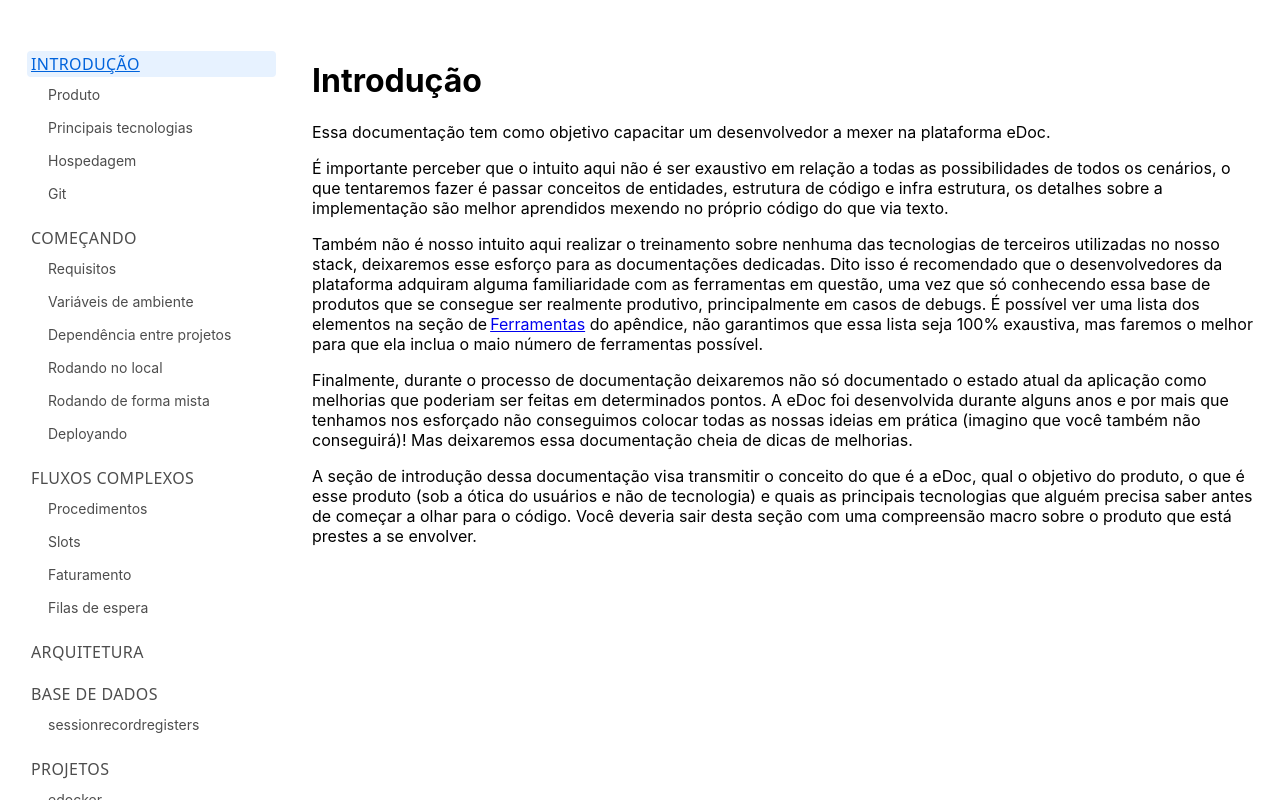
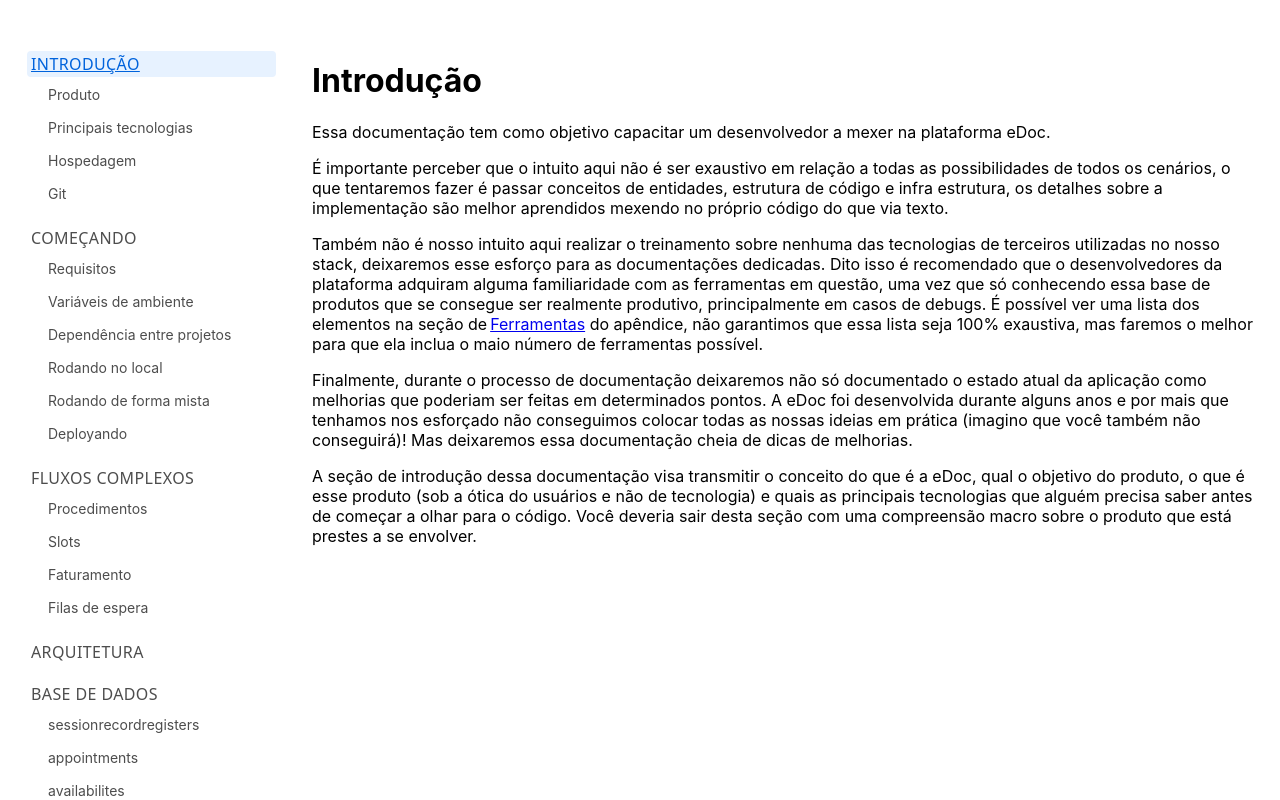
Before and after one commit to plenasaude/edoc-documentation, a React (Vite) app: page / in a window 1280 px wide. Built offline with nearby package versions, Linux system fonts and the light colour scheme.

Commit message:
Documented Appointments, availabilities and cids collections

```diff
--- a/package.json
+++ b/package.json
@@ -13,6 +13,7 @@
     "file-saver": "^2.0.5",
     "react": "^17.0.2",
     "react-dom": "^17.0.2",
+    "react-is": "^18.0.0",
     "react-router-dom": "^6.2.2",
     "styled-components": "^5.3.3"
   },
--- a/src/App.tsx
+++ b/src/App.tsx
@@ -33,6 +33,9 @@ import Architecture from "./pages/Architecture";
 
 import MongoCollections from "./pages/MongoCollections";
 import SessionRecordRegisters from "./pages/MongoCollections/SessionRecordRegisters";
+import Appointments from "./pages/MongoCollections/Appointments";
+import Availabilities from "./pages/MongoCollections/Availabilities";
+import Cids from "./pages/MongoCollections/Cids";
 
 import ComplexFlows from "./pages/ComplexFlows";
 import Procedures from "./pages/ComplexFlows/Procedures";
@@ -88,6 +91,18 @@ function App() {
           <Route
             path="session-record-registers"
             element={<SessionRecordRegisters />}
+          />
+          <Route
+            path="appointments"
+            element={<Appointments />}
+          />
+          <Route
+            path="availabilities"
+            element={<Availabilities />}
+          />
+          <Route
+            path="cids"
+            element={<Cids />}
           />
         </Route>
 
@@ -160,6 +175,15 @@ function TOC() {
         <TOCLink to="/mongo-collections/session-record-registers">
           sessionrecordregisters
         </TOCLink>
+        <TOCLink to="/mongo-collections/appointments">
+          appointments
+        </TOCLink>
+        <TOCLink to="/mongo-collections/availabilities">
+          availabilites
+        </TOCLink>
+        <TOCLink to="/mongo-collections/cids">
+          cids
+        </TOCLink>
 
         <TOCTitle to="/projects">Projetos</TOCTitle>
         <TOCLink to="/projects/edocker">edocker</TOCLink>
```
Also changed, not shown: 1 other file (tests, documents, lock files or other folders).
